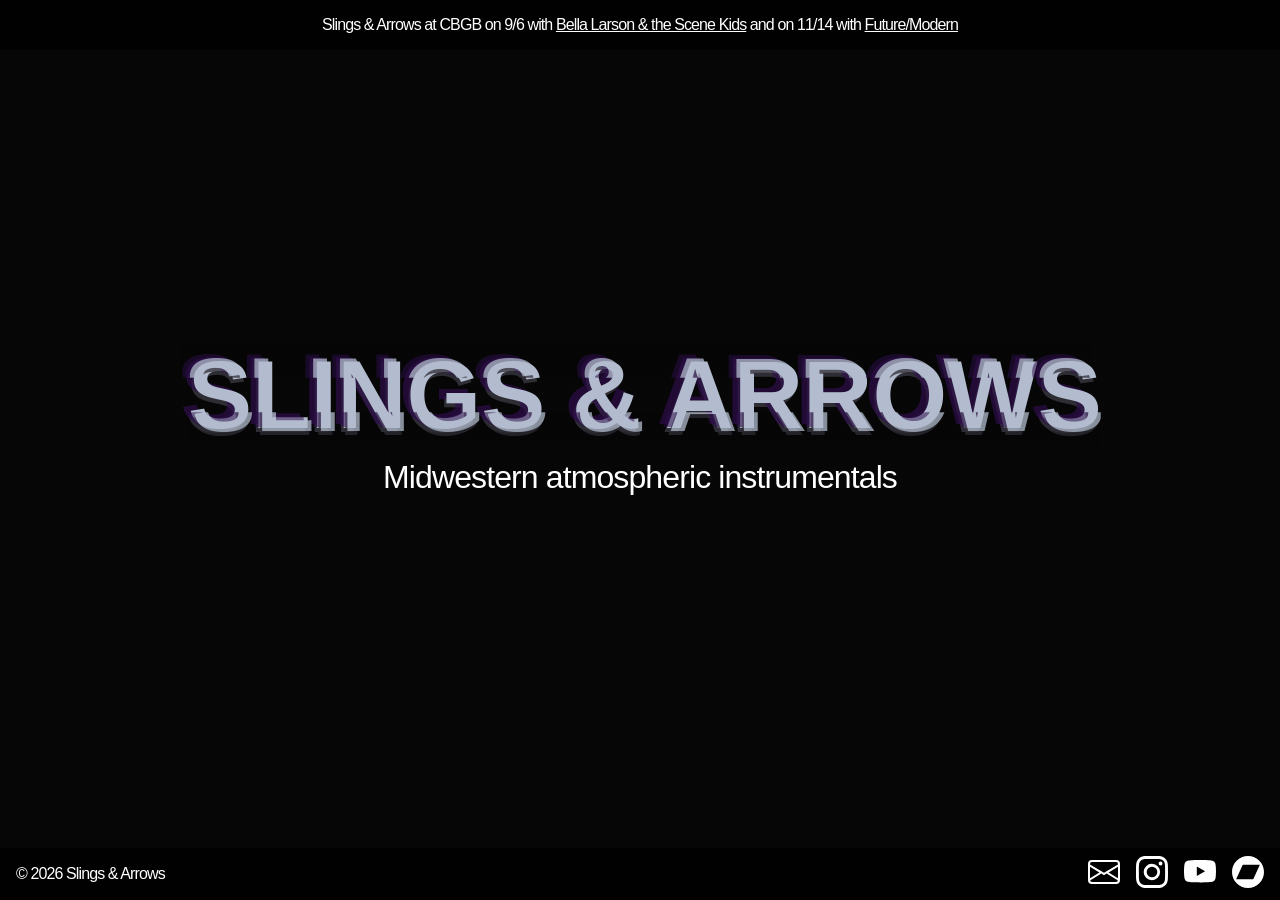
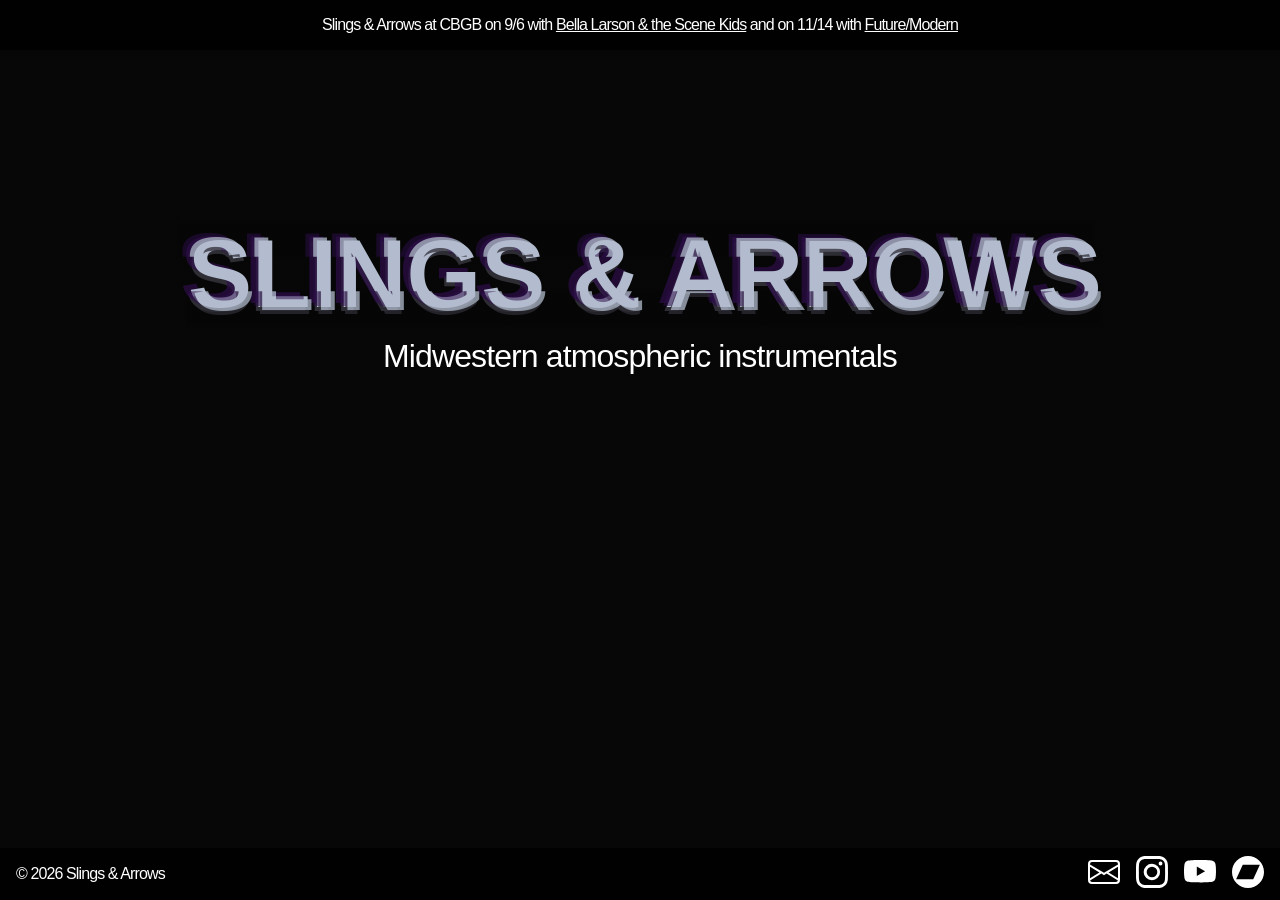

feat: make main fill full height on all pages except home

--- a/styles/tailwind.css
+++ b/styles/tailwind.css
@@ -52,8 +52,16 @@ main {
   margin-block: auto;
 }
 
+/* Make main span full height between header and footer on all pages except home */
+.wrapper main:not(.home) {
+  flex: 1;
+  display: flex;
+  flex-direction: column;
+  padding-block: 2rem;
+}
+
 footer {
-  margin-block-start: auto;
+  margin-top: auto;
   background: color(display-p3 0 0 0 / 0.9);
   display: flex;
   justify-content: space-between;
